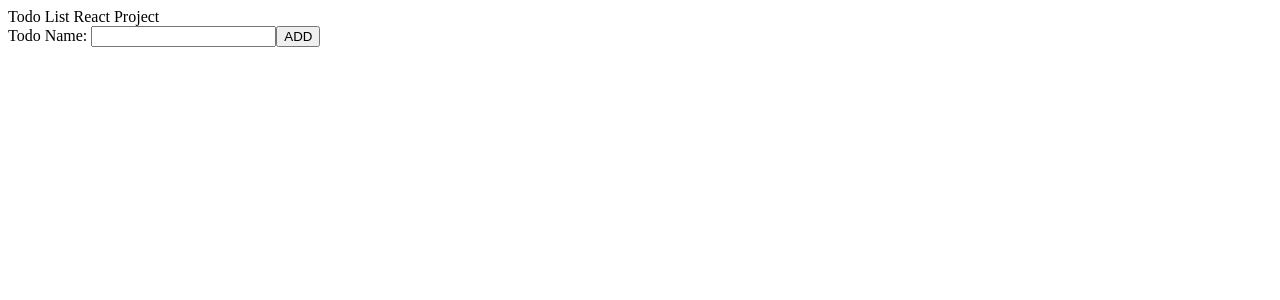
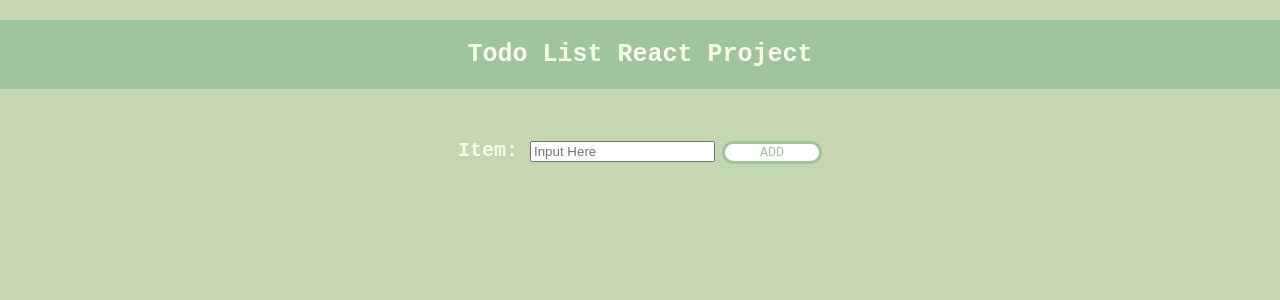
Before and after one commit to coding-jhuunn/todoReactProj, a React (Create React App) app in the folder todoproject/: page / in a window 1280 px wide. Shown: the top 300 px of the page. Built offline with nearby package versions, Linux system fonts and the light colour scheme.

Commit message:
add css to header and form (not final)

```diff
--- a/todoproject/src/App.js
+++ b/todoproject/src/App.js
@@ -2,7 +2,7 @@
 import Form from "./Components/Form";
 import Header from "./Components/Header";
 import RenderList from "./Components/RenderList";
-
+import "./main.css"
 import {useState} from 'react';
 function App() {
   const [itemTodo,setItemTodo] = useState("");
--- a/todoproject/src/Components/Form.js
+++ b/todoproject/src/Components/Form.js
@@ -1,7 +1,7 @@
 
 
 import shortid from "shortid";
-
+import style from './style.module.css';
 
 const Form = ({itemTodo,setItemTodo,todoList,setTodoList})=>{
 
@@ -12,16 +12,16 @@ const Form = ({itemTodo,setItemTodo,todoList,setTodoList})=>{
     const handleAddTodo = (e)=>{
         e.preventDefault();
         setTodoList([...todoList,{name:itemTodo,id:shortid.generate()}])
-        console.log(todoList)
+        setItemTodo("");
 
     }
 
     return (
-        <div>
+        <div className={style.divForm}>
             <form onSubmit={handleAddTodo}>
-                <label>Todo Name: </label>
-                <input type="text" onChange={handleChangeInput}></input>
-                <button>ADD</button>
+                <label>Item: </label>
+                <input  placeholder="Input Here" type="text" onChange={handleChangeInput} value={itemTodo}></input>
+                <button className={style.formbtn} >ADD</button>
             </form>
         </div>
     )
--- a/todoproject/src/Components/Header.js
+++ b/todoproject/src/Components/Header.js
@@ -1,6 +1,7 @@
+import style from './style.module.css';
 const Header = ()=>{
     return (
-        <div>Todo List React Project </div>
+        <div className ={style.header}>Todo List React Project </div>
     )
 }
 
--- /dev/null
+++ b/todoproject/src/Components/style.module.css
@@ -0,0 +1,36 @@
+.header{
+    font-size: 25px;
+    text-align: center;
+    font-weight: bold;
+    margin-top: 20px !important;
+    margin-bottom: 10px;
+    padding: 20px;
+   color:rgb(247, 255, 229);
+    background-color: rgb(160, 196, 157);
+}
+
+.divForm{
+    text-align: center;
+    justify-content: center;
+    font-size: large;
+    color:rgb(247, 255, 229);
+    font-weight: bold;
+    height: 75px;
+    font-size: 20px;
+    padding: 40px;
+}
+
+.formbtn{
+    margin-left: 7px;
+    width: 100px;
+    font-family: 'Courier New', Courier, monospace;
+    color: rgb(160, 196, 157);
+    border: 3px  solid rgb(160, 196, 157);
+    border-radius: 100px;
+    background-color: white;
+}
+
+.formbtn:hover{
+    color: black;
+    background-color: rgb(247, 255, 229);
+}
--- /dev/null
+++ b/todoproject/src/main.css
@@ -0,0 +1,5 @@
+body {
+    margin: 0;
+    background-color:rgb(196, 215, 178);
+    font-family: 'Courier New', Courier, monospace;
+}
```
